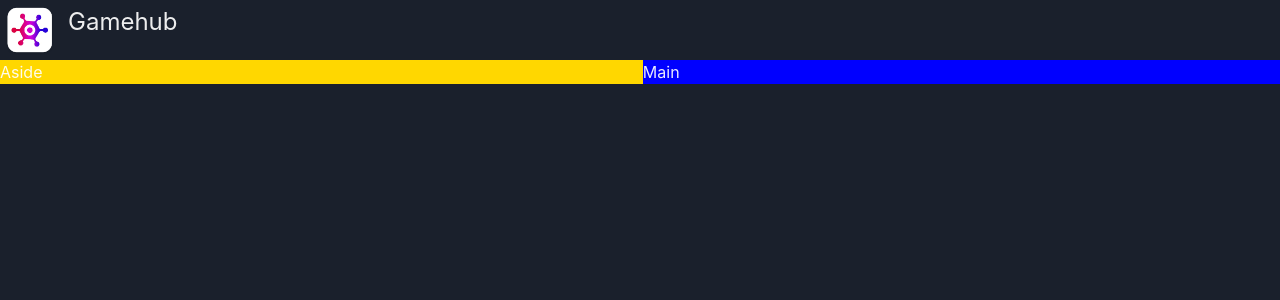
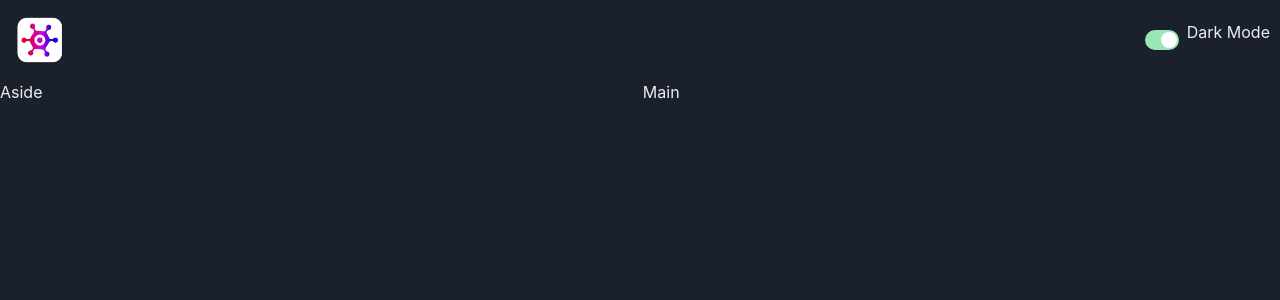
Before and after one commit to Abil-Shrestha/gameScout, a React (Vite) app: page / in a window 1280 px wide. Shown: the top 300 px of the page. Built offline with nearby package versions, Linux system fonts and the light colour scheme.

Commit message:
Colored Switch for Dark Mode

```diff
--- a/src/App.tsx
+++ b/src/App.tsx
@@ -10,8 +10,8 @@
       lg: `"nav nav" "aside main"`,
     }} >
       <GridItem area='nav' bg=''><NavBar/></GridItem>
-      <GridItem area='aside' bg='gold'>Aside</GridItem>
-      <GridItem area='main' bg='blue'>Main</GridItem>
+      <GridItem area='aside' bg=''>Aside</GridItem>
+      <GridItem area='main' bg=''>Main</GridItem>
     </Grid>
     </>
   );
--- /dev/null
+++ b/src/components/ColorModeSwitch.tsx
@@ -0,0 +1,14 @@
+import { HStack, Switch, Text, useColorMode } from '@chakra-ui/react';
+
+const ColorModeSwitch = () => {
+
+    const {toggleColorMode, colorMode}= useColorMode();
+  return (
+    <HStack>
+        <Switch colorScheme="green" isChecked={colorMode === 'dark'} onChange={toggleColorMode}/>
+        <Text>Dark Mode</Text>
+    </HStack>
+  )
+}
+
+export default ColorModeSwitch
--- a/src/components/NavBar.tsx
+++ b/src/components/NavBar.tsx
@@ -1,11 +1,12 @@
-import { HStack, Image, Text } from '@chakra-ui/react'
+import { HStack, Image } from '@chakra-ui/react'
 import logo from '../assets/Logo/logo.webp'
+import ColorModeSwitch from './ColorModeSwitch';
 
 const NavBar = () => {
   return (
-    <HStack>
+    <HStack justifyContent={'space-between'} padding="10px">
         <Image src={logo} boxSize="60px" />
-        <Text fontSize="2xl">Gamehub</Text>
+        <ColorModeSwitch/>
     </HStack>
   )
 }
```
